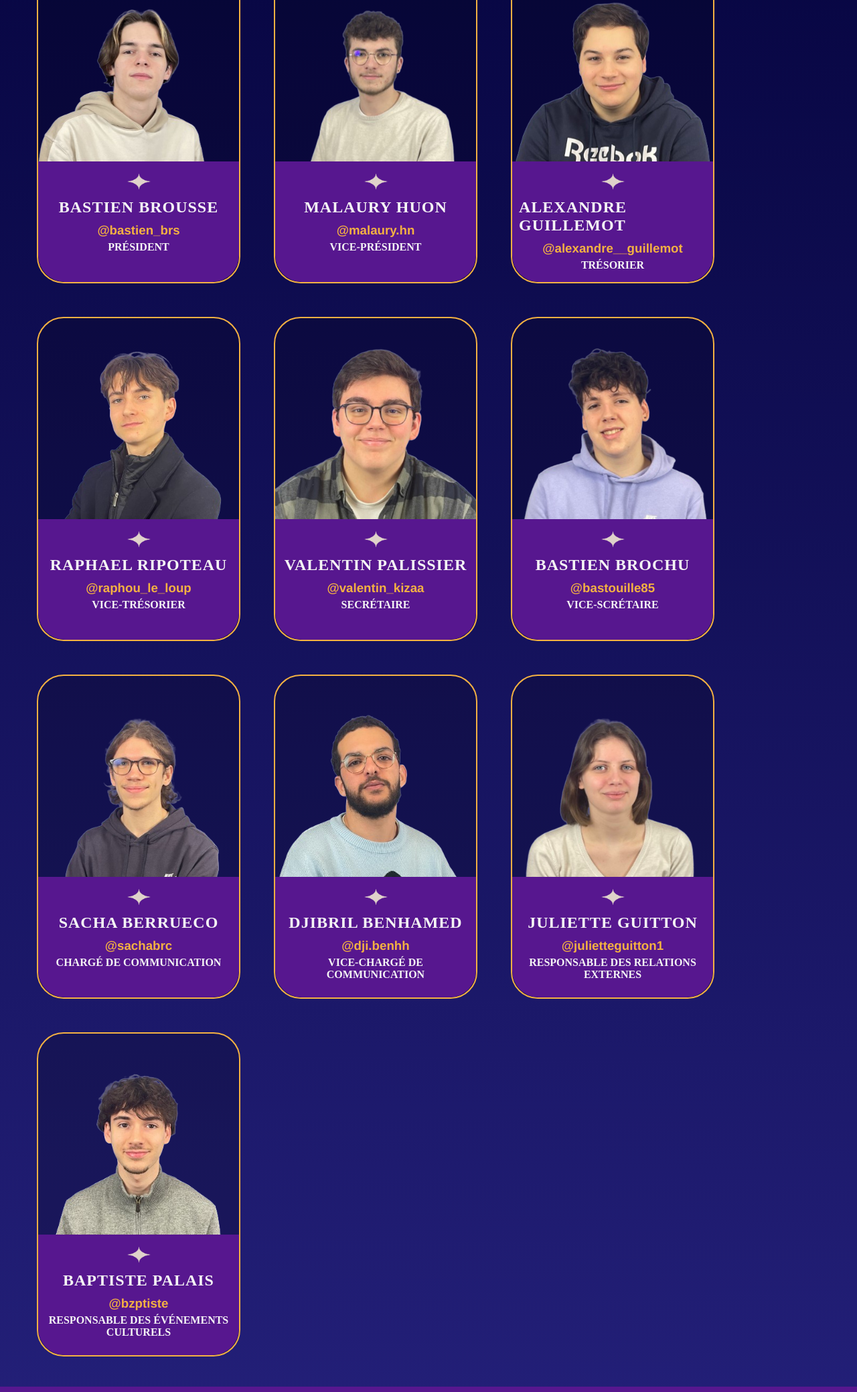
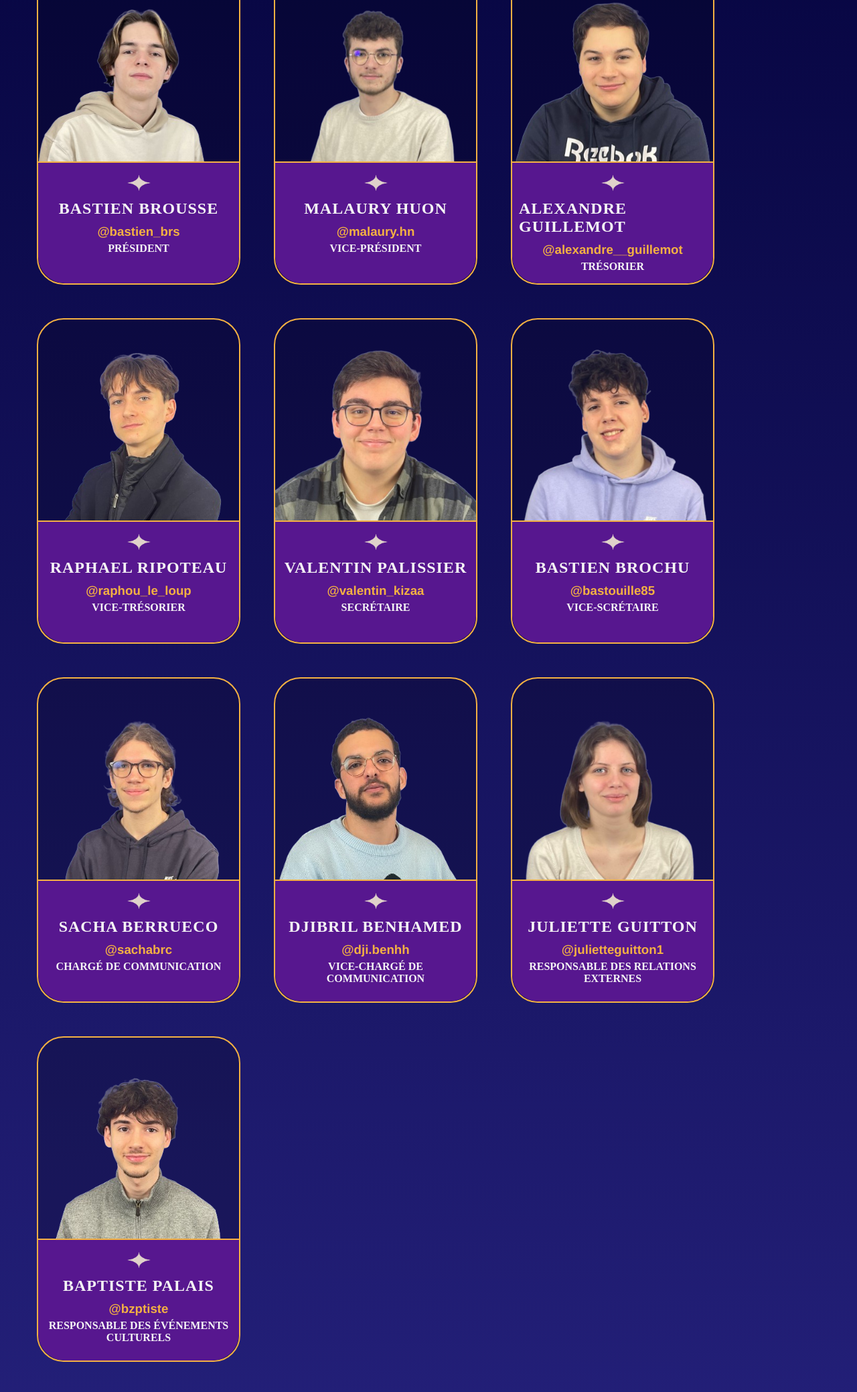
Before and after one commit to SpaceTeam-Corp/Site-MMiracle, a PHP site: page /bde.html in a window 1280 px wide. Shown: the part 334-2412 px from the top of the page at 67% size. Run offline with PHP 8.4, Linux system fonts and the light colour scheme; some libraries are stand-ins or nearby versions; some web fonts are replaced.

Commit message:
update anim

```diff
--- a/css/style-Accueil.css
+++ b/css/style-Accueil.css
@@ -174,7 +174,7 @@ h4 {
 .info-photo {
     display: flex;
     width: 300px;
-    border-top: none;
+    border-top: solid 2px var(--color5);
     background: var(--color3);
     border-radius: 0 0 40px 40px;
     flex-direction: column;
```
